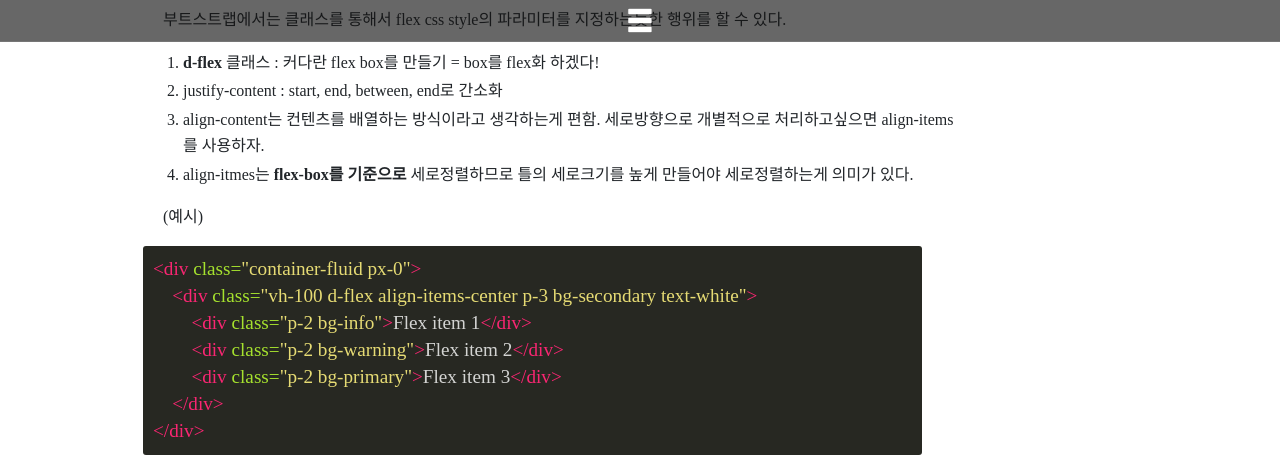
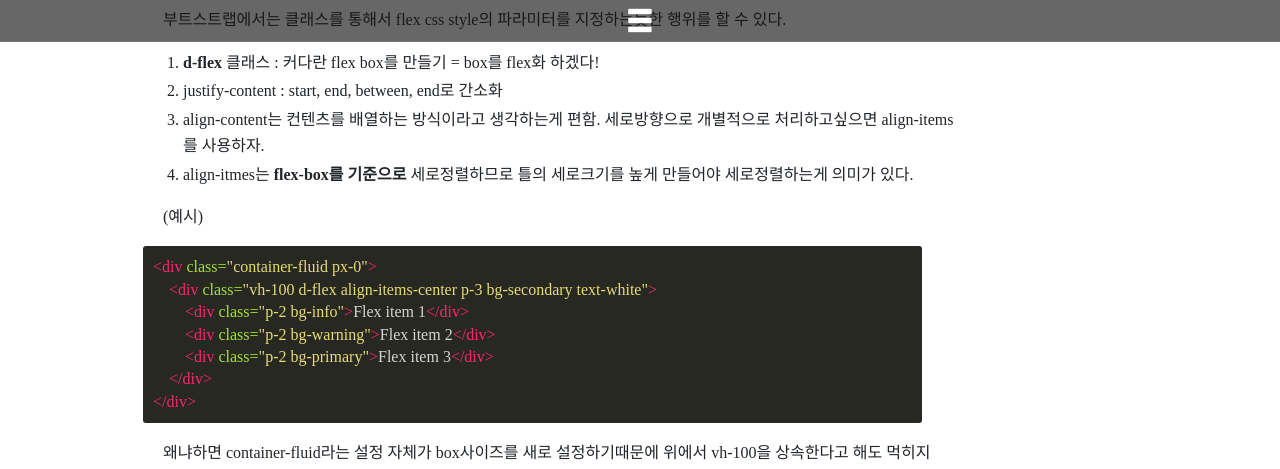
Before and after one commit to DongChanS/DongChanS.github.io, a Jekyll site: the page built from _posts/2019-01-17-17.md, in a window 1280 px wide and 1400 px high, scrolled down 2148 px. Shown: the top 469 px of the window. Built offline with Jekyll 4.4.1, drawn with Linux system fonts in a browser that asks for light colours; nearby versions of some CDN libraries; some web fonts are replaced; comment, search, counter and statistics services are not loaded.

Commit message:
Update uno.scss

```diff
--- a/_sass/uno.scss
+++ b/_sass/uno.scss
@@ -1052,7 +1052,7 @@ pre {
 		background: none;
 		border: none;
 		line-height: 1.4;
-		font-size: 1.2rem !important;
+		font-size: 1rem !important;
 		}
 
 
```
